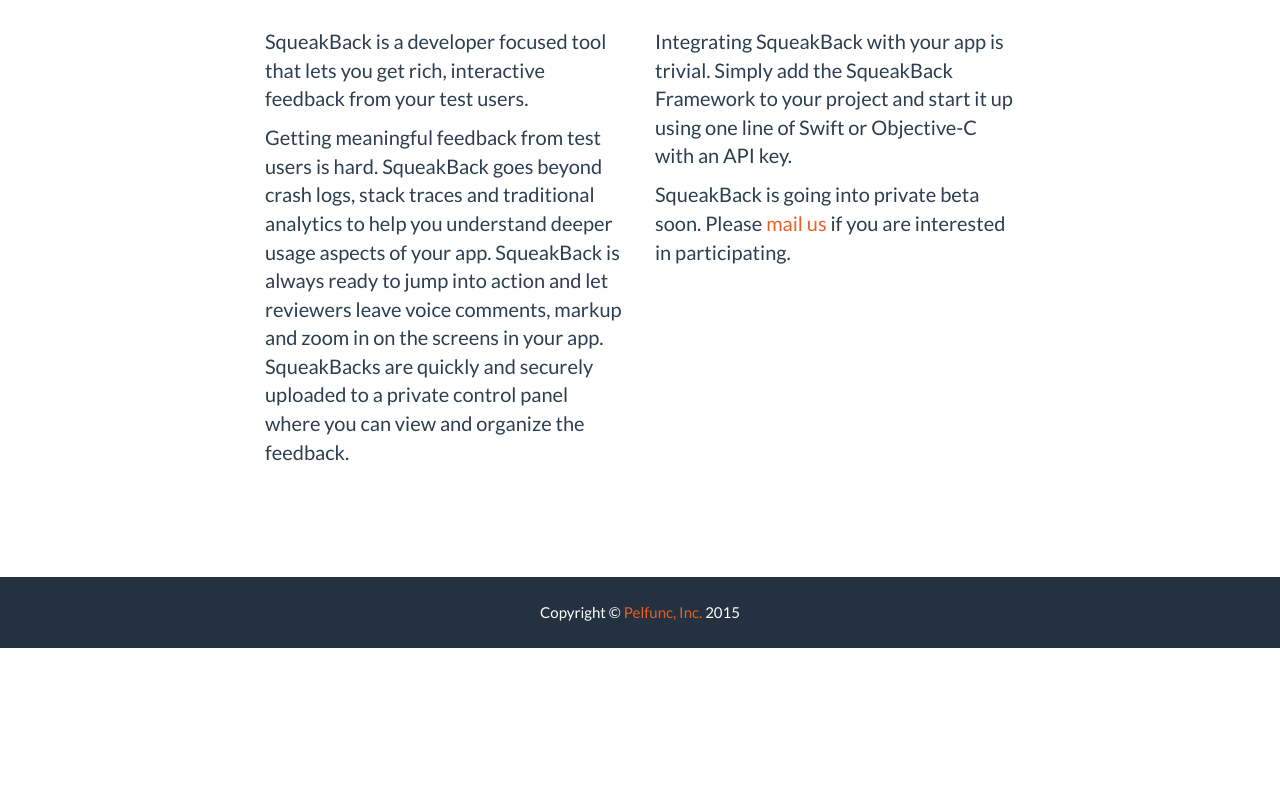
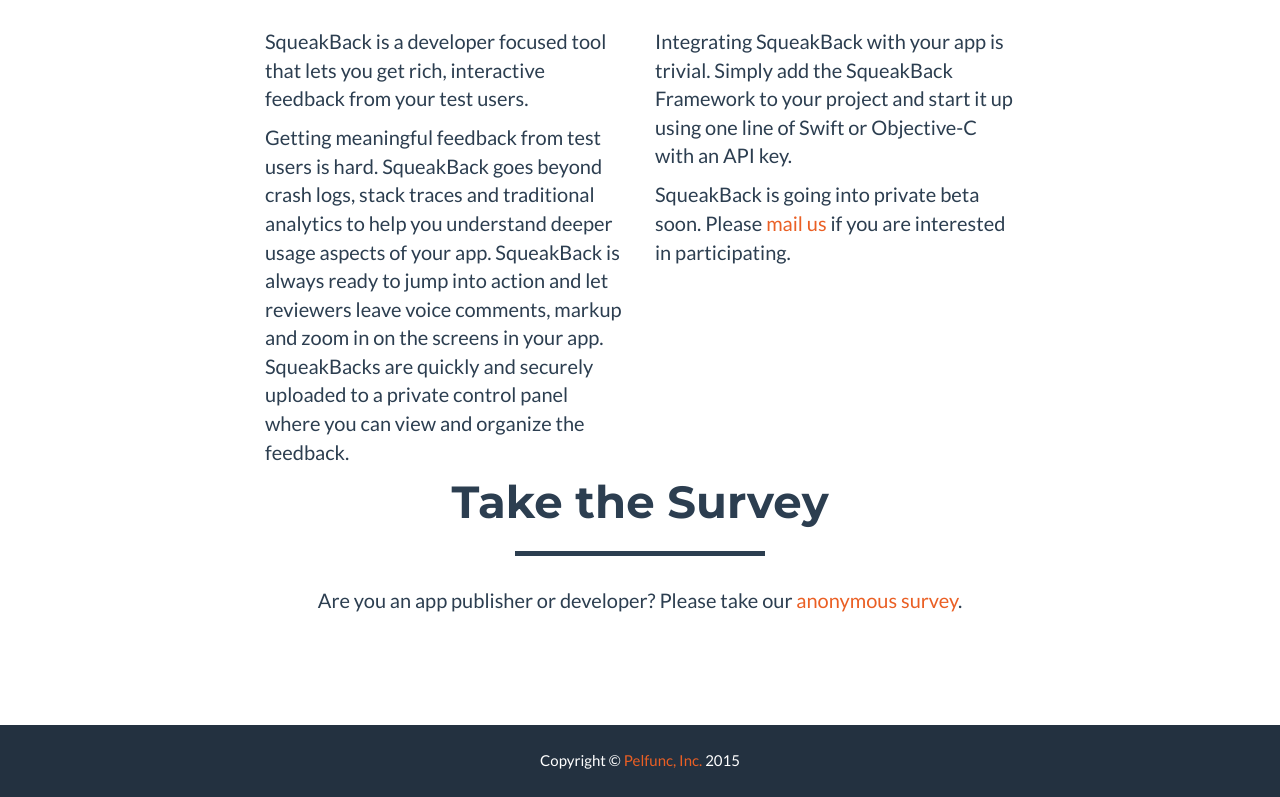
Before and after one commit to rayfix/www-squeakback, a plain HTML site: page index.html in a window 1280 px wide. Shown: the part 994-1791 px from the top of the page. Before the commit the page ends 1642 px from the top, so only its background shows below. Drawn offline with nearby package versions, Linux system fonts and the light colour scheme.

Commit message:
add survey link

```diff
--- a/index.html
+++ b/index.html
@@ -100,6 +100,16 @@
                     <p>SqueakBack is going into private beta soon.  Please <a href="mailto:hello@pelfunc.com">mail us</a> if you are interested in participating.
                 </div>
             </div>
+
+            <div class="row">
+                <div class="col-lg-12 text-center">
+                    <h2>Take the Survey</h2>
+                    <hr class="star-primary">
+                    <p>Are you an app publisher or developer?  Please take our <a href="https://www.surveymonkey.com/r/83682TP">anonymous survey</a>. </p>
+
+                </div>
+            </div>
+
         </div>
     </section>
 
```
